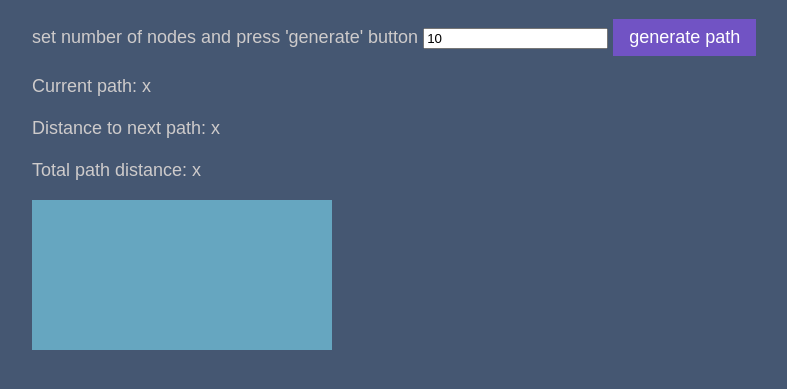
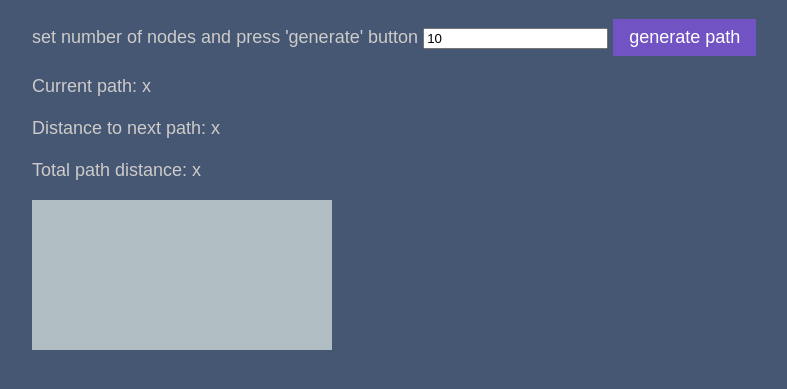
Before and after one commit to Shade10/travelling-salesman, a website built with webpack: page index.html in a window 1280 px wide. Shown: the part 119-508 px from the top of the page, without its empty margins (8-795 px from the left). Built offline with nearby package versions, Linux system fonts and the light colour scheme.

Commit message:
chenged style css for canvas

```diff
--- a/css/main.css
+++ b/css/main.css
@@ -16,7 +16,7 @@ h1 {
 }
 
 canvas {
-  background: rgb(102, 166, 192);
+  background: rgb(176, 189, 194);
 }
 
 #wrapper {
```
Also changed, not shown: 1 other file.
